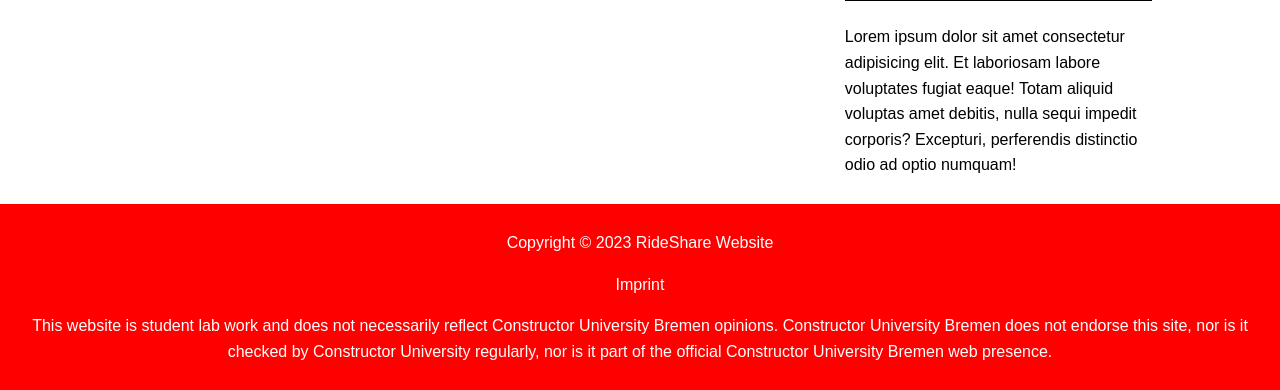
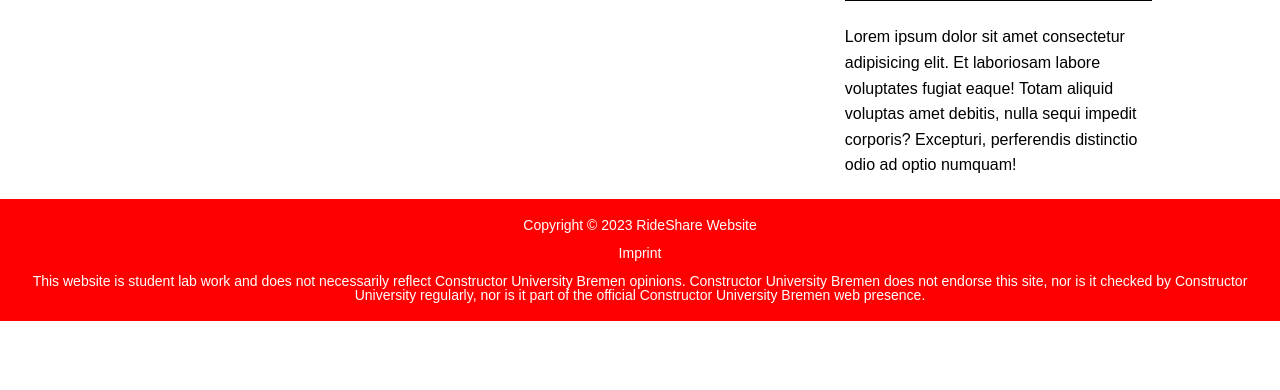
Before and after one commit to wangyat15/RideShare, a PHP site: page / in a window 1280 px wide. Shown: the part 842-1232 px from the top of the page. After the commit the page ends 1163 px from the top, so only its background shows below. Run offline with PHP 8.4, Linux system fonts and the light colour scheme; grey boxes are pictures that could not be loaded.

Commit message:
Add files via upload

```diff
--- a/css/styles.css
+++ b/css/styles.css
@@ -81,8 +81,11 @@ body {
   background: red;
   color: #fff;
   text-align: center;
-  padding: 10px;
-  margin-top: 10px;
+  font-size: 14px;
+  padding: 5px;
+  margin-top: 5px;
+  line-height: 1.0em;
+
 }
 #pExample {
   width: 400px;
```
